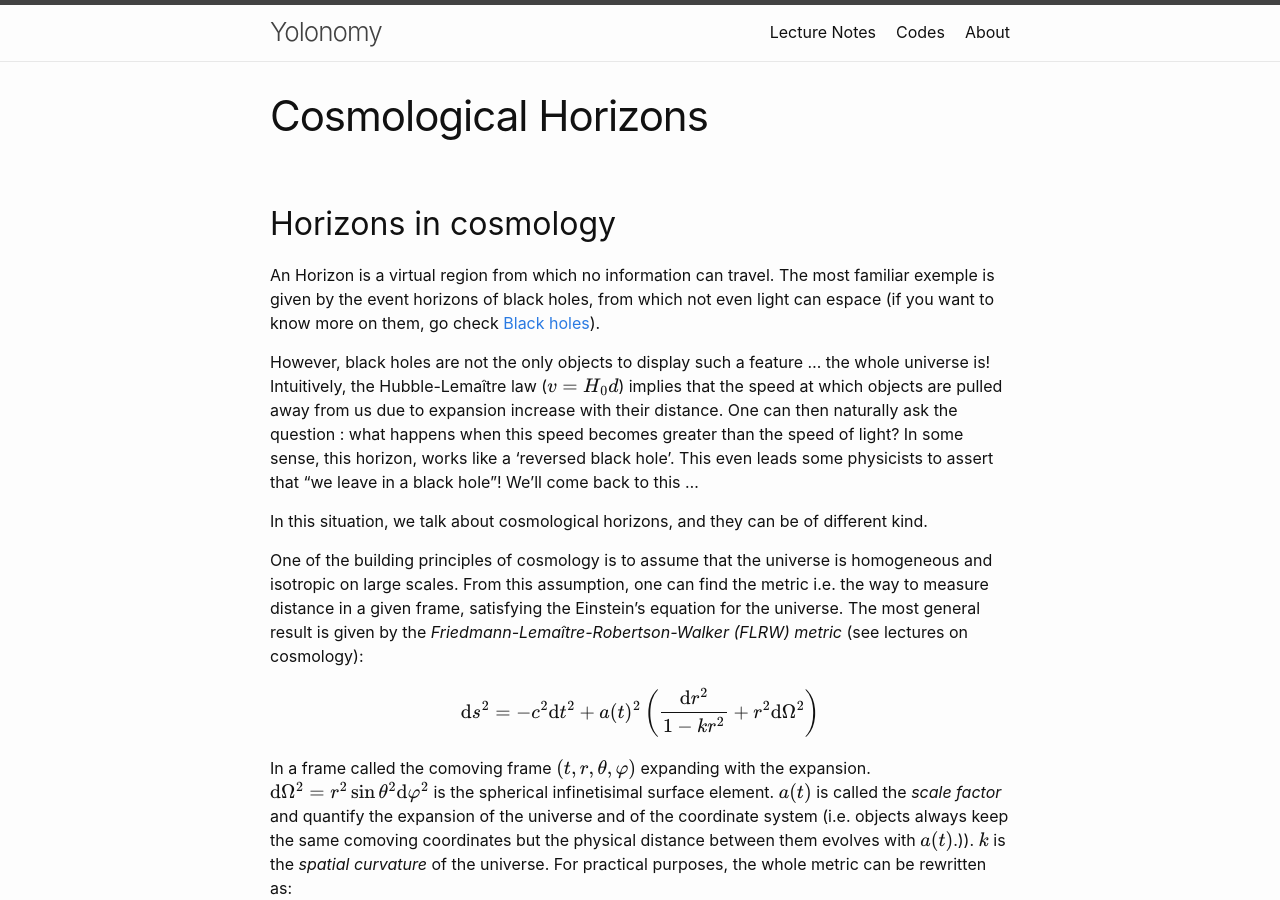
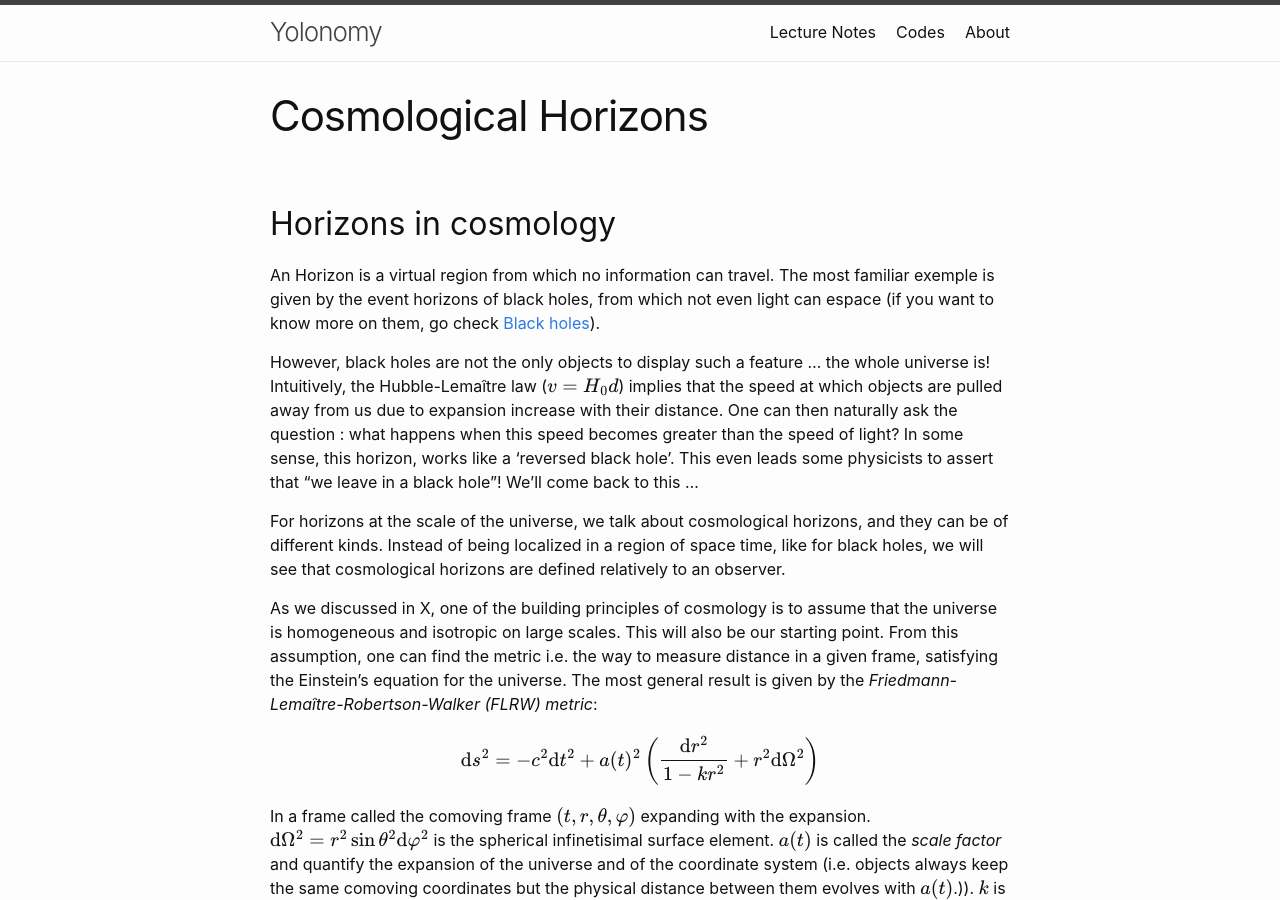
Before and after one commit to YoloNomy/YoloNomy.github.io, a Jekyll site: the page built from codes/cosmo/horizons.md, in a window 1280 px wide and 900 px high. Built offline with Jekyll 4.4.1, drawn with Linux system fonts in a browser that asks for light colours; formulas are drawn with MathJax 3.

Commit message:
Update horizons.md

```diff
--- a/codes/cosmo/horizons.md
+++ b/codes/cosmo/horizons.md
@@ -9,10 +9,10 @@ An Horizon is a virtual region from which no information can travel. The most fa
 
 However, black holes are not the only objects to display such a feature ... the whole universe is! Intuitively, the Hubble-Lemaître law ($v = H_0d$) implies that the speed at which objects are pulled away from us due to expansion increase with their distance. One can then naturally ask the question : what happens when this speed becomes greater than the speed of light? In some sense, this horizon, works like a 'reversed black hole'. This even leads some physicists to assert that "we leave in a black hole"! We'll come back to this ...
 
-In this situation, we talk about cosmological horizons, and they can be of different kind.
+For horizons at the scale of the universe, we talk about cosmological horizons, and they can be of different kinds. Instead of being localized in a region of space time, like for black holes, we will see that cosmological horizons are defined relatively to an observer.
 
-One of the building principles of cosmology is to assume that the universe is homogeneous and isotropic on large scales. From this assumption, one can find the metric i.e. the way to measure distance in a given frame, satisfying the Einstein's equation for the universe.
-The most general result is given by the *Friedmann-Lemaître-Robertson-Walker (FLRW) metric* (see lectures on cosmology):
+As we discussed in X, one of the building principles of cosmology is to assume that the universe is homogeneous and isotropic on large scales. This will also be our starting point. From this assumption, one can find the metric i.e. the way to measure distance in a given frame, satisfying the Einstein's equation for the universe.
+The most general result is given by the *Friedmann-Lemaître-Robertson-Walker (FLRW) metric*:
 
 $$
 \text{d}s^2 = -c^2\text{d}t^2 + a(t)^2\left( \frac{\text{d}r^2}{1 - kr^2}  + r^2\text{d}\Omega^2\right)
```
